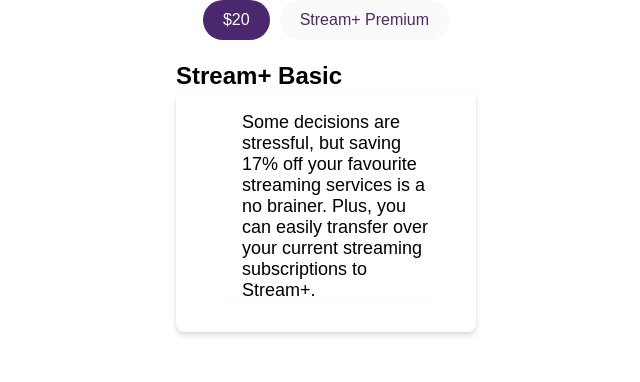
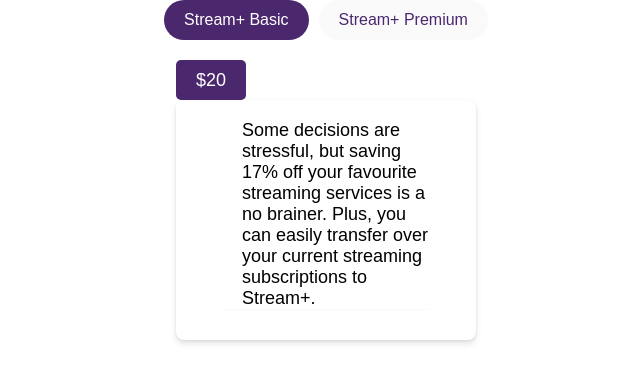
Before and after one commit to braedonrossum/brainstation-industry-project-telus, a React (Vite) app: page / in a window 1280 px wide. Both pictures are taken after a click on the button "Stream+ Basic". Shown: the top 382 px of the page, without its empty margins (314-954 px from the left). Built offline with nearby package versions, Linux system fonts and the light colour scheme.

Commit message:
add the price button

```diff
--- a/src/components/NavBar/NavBarBundle/NavBarBundle.jsx
+++ b/src/components/NavBar/NavBarBundle/NavBarBundle.jsx
@@ -1,9 +1,7 @@
-
 import React, { useState } from 'react';
 import './NavBarBundle.scss';
 import streamData from '../../../data/data.json';
 import BundleDetails from '../../BundleDetails/BundleDetails';
-
 
 function NavBarBundle(){
     const [selectedStream, setSelectedStream] = useState(null);
@@ -22,30 +20,31 @@
             <div className="stream-tabs">
                 {streams.map((stream) => (
                     <button
-                    key={stream.name}
-                    className={`stream-tab ${selectedStream?.name === stream.name ? 'active' : ''}`}
-                    onClick={() => handleButtonClick(stream)}
+                        key={stream.name}
+                        className={`stream-tab ${selectedStream?.name === stream.name ? 'active' : ''}`}
+                        onClick={() => handleButtonClick(stream)}
                     >
-                    {selectedStream?.name === stream.name ? `$${stream.price}` : stream.name}
+                        {stream.name}
                     </button>
                 ))}
             </div>
             <div className="stream-details">
                 {selectedStream && (
                     <>
-                        <h2>{selectedStream.name}</h2>
+                        <button className="price-button">
+                            ${selectedStream.price}
+                        </button>
+
                         {
                             selectedStream.name === 'Stream+ Basic'
                             ? <BundleDetails bundleObject={streamData.bundles.basic} />
-                            : <BundleDetails bundleObject={streamData.bundles.premium}/>
+                            : <BundleDetails bundleObject={streamData.bundles.premium} />
                         }
-
                     </>
-            )}
+                )}
             </div>
         </div>
-        );
-
+    );
 }
 
 export default NavBarBundle;
--- a/src/components/NavBar/NavBarBundle/NavBarBundle.scss
+++ b/src/components/NavBar/NavBarBundle/NavBarBundle.scss
@@ -37,3 +37,13 @@
 .stream-details {
 font-size: 18px;
 }
+
+.price-button {
+    background-color: $telus-purple;
+    color: $telus-white;
+    padding: 10px 20px;
+    border: none;
+    border-radius: 5px;
+    font-size: 18px;
+    cursor: pointer;
+}
```
